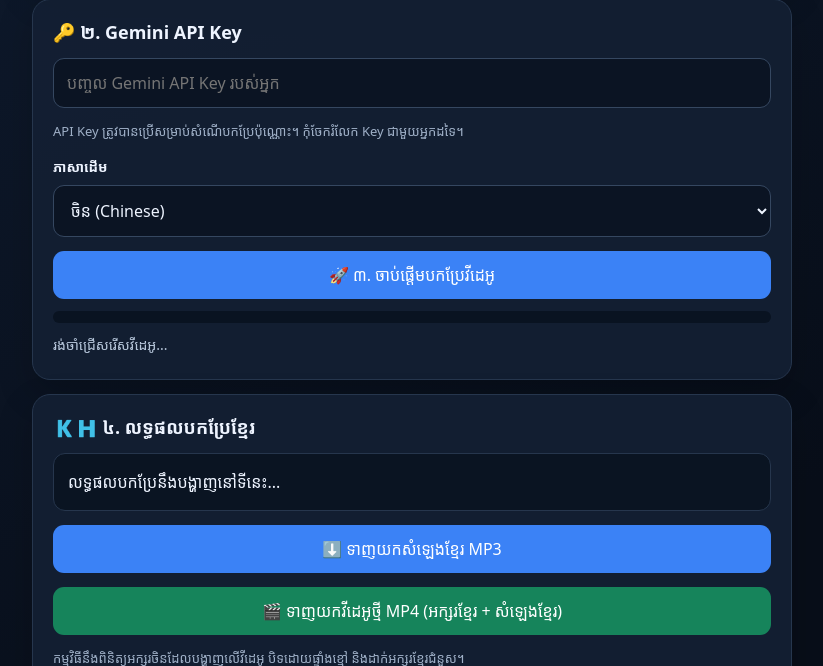
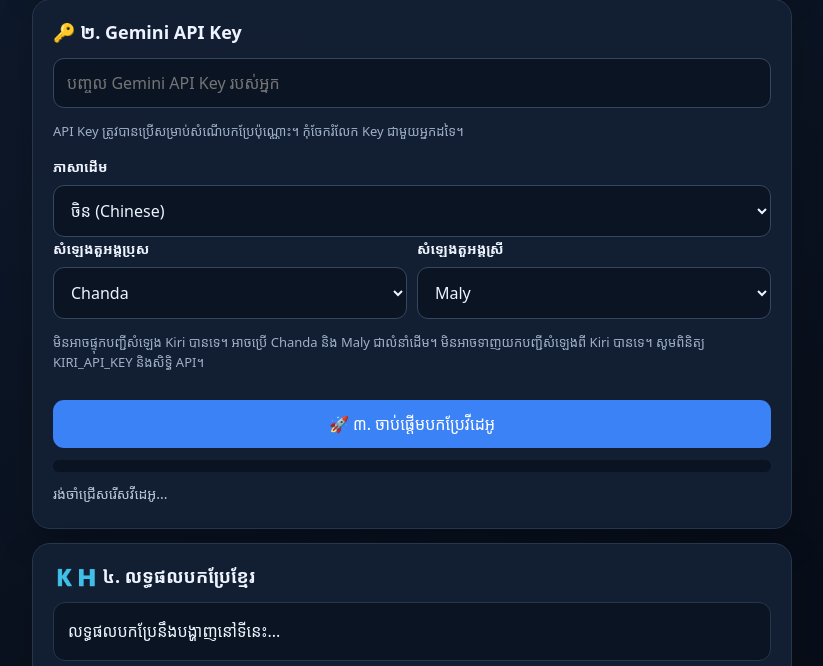
Before and after one commit to kungsao31-prog/khmer-video-translator, a Flask app: page / in a window 1280 px wide. Shown: the part 355-1021 px from the top of the page, without its empty margins (228-1051 px from the left). Run offline with Flask 3, Linux system fonts and the light colour scheme.

Commit message:
Add Kiri male and female voice selectors

```diff
--- a/templates/index.html
+++ b/templates/index.html
@@ -29,6 +29,11 @@ button:disabled{opacity:.5;cursor:not-allowed}.secondary{background:#26364d}.pro
 <p class="hint">API Key ត្រូវបានប្រើសម្រាប់សំណើបកប្រែប៉ុណ្ណោះ។ កុំចែករំលែក Key ជាមួយអ្នកដទៃ។</p>
 <label for="language">ភាសាដើម</label>
 <select class="field" id="language"><option value="zh">ចិន (Chinese)</option><option value="auto">ស្វ័យប្រវត្តិ</option><option value="en">អង់គ្លេស</option><option value="th">ថៃ</option><option value="ko">កូរ៉េ</option><option value="ja">ជប៉ុន</option><option value="vi">វៀតណាម</option></select>
+<div class="row">
+<div><label for="maleVoice">សំឡេងតួអង្គប្រុស</label><select class="field" id="maleVoice"><option>Chanda</option><option>Bora</option><option>Arun</option><option>Maly</option></select></div>
+<div><label for="femaleVoice">សំឡេងតួអង្គស្រី</label><select class="field" id="femaleVoice"><option>Maly</option><option>Chanda</option><option>Bora</option><option>Arun</option></select></div>
+</div>
+<p class="hint" id="voiceInfo">កំពុងទាញយកបញ្ជីសំឡេង Kiri...</p>
 <button id="start">🚀 ៣. ចាប់ផ្តើមបកប្រែវីដេអូ</button>
 <div class="progress"><div class="bar" id="bar"></div></div><div class="status" id="status">រង់ចាំជ្រើសរើសវីដេអូ...</div>
 </section>
@@ -51,6 +56,21 @@ button:disabled{opacity:.5;cursor:not-allowed}.secondary{background:#26364d}.pro
 <script>
 const $=id=>document.getElementById(id);
 let pollTimer=null;
+async function loadKiriVoices(){
+ try{
+  const r=await fetch("/api/voices");const d=await r.json();
+  if(!r.ok)throw new Error(d.error||"មិនអាចទាញយកបញ្ជីសំឡេងបានទេ");
+  const voices=d.voices||[];
+  for(const id of ["maleVoice","femaleVoice"]){
+   const select=$(id), previous=select.value;
+   select.innerHTML="";
+   voices.forEach(v=>{const o=document.createElement("option");o.value=v.name;o.textContent=v.name+(v.cloned?" · សំឡេងក្លូន":"");select.appendChild(o);});
+   if([...select.options].some(o=>o.value===previous))select.value=previous;
+  }
+  $("voiceInfo").textContent="បានទាញយកសំឡេង Kiri "+voices.length+" សំឡេង រួមទាំងសំឡេងក្លូនដែលមានសិទ្ធិប្រើ។";
+ }catch(e){$("voiceInfo").textContent="មិនអាចផ្ទុកបញ្ជីសំឡេង Kiri បានទេ។ អាចប្រើ Chanda និង Maly ជាលំនាំដើម។ "+e.message;}
+}
+loadKiriVoices();
 $("video").addEventListener("change",()=>{const f=$("video").files[0];$("fileInfo").textContent=f?f.name+" · "+(f.size/1024/1024).toFixed(2)+" MB":"គាំទ្រ MP4, MOV និង WEBM · ទំហំអតិបរមា 500 MB";});
 function progress(n,msg,cls=""){ $("bar").style.width=Math.max(0,Math.min(100,n))+"%";$("status").textContent=msg;$("status").className="status "+cls; }
 $("start").addEventListener("click",()=>{
@@ -60,7 +80,7 @@ $("start").addEventListener("click",()=>{
  if(file.size>500*1024*1024){progress(0,"វីដេអូធំពេក។ អតិបរមា 500 MB។","error");return;}
  if(pollTimer)clearInterval(pollTimer);
  $("start").disabled=true;$("result").textContent="កំពុងផ្ញើវីដេអូទៅ Server...";$("player").hidden=true;$("download").hidden=true;$("videoDownload").hidden=true;
- const data=new FormData();data.append("video",file);data.append("api_key",key);data.append("source_language",$("language").value);
+ const data=new FormData();data.append("video",file);data.append("api_key",key);data.append("source_language",$("language").value);data.append("male_voice",$("maleVoice").value);data.append("female_voice",$("femaleVoice").value);
  const xhr=new XMLHttpRequest();xhr.open("POST","/api/jobs");
  xhr.upload.onprogress=e=>{if(e.lengthComputable)progress(Math.round(e.loaded/e.total*20),"កំពុងផ្ញើវីដេអូ... "+Math.round(e.loaded/e.total*100)+"%");};
  xhr.onload=()=>{let d={};try{d=JSON.parse(xhr.responseText)}catch(e){}
```
